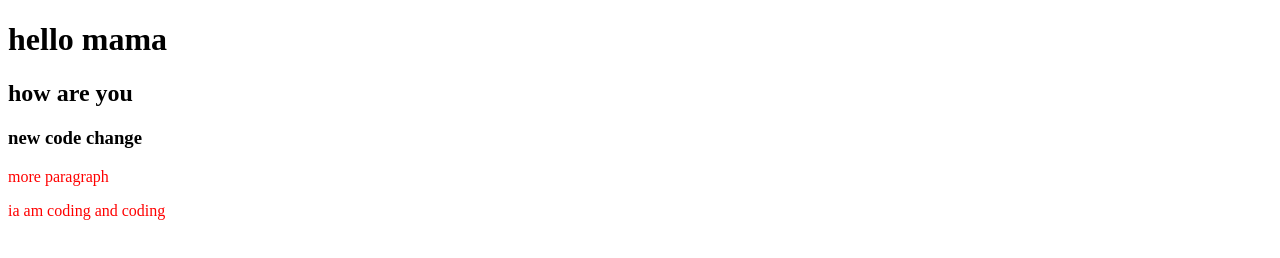
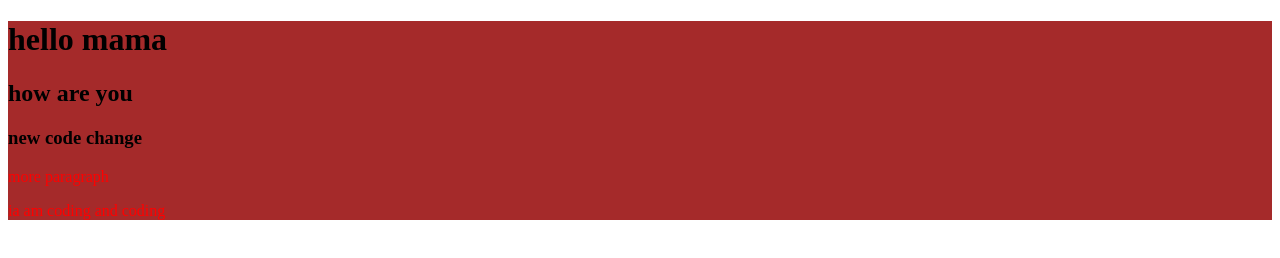
Before and after one commit to Nazim784/my-first-repo, a plain HTML site: page index.html in a window 1280 px wide. Drawn offline with Linux system fonts and the light colour scheme.

Commit message:
style change1

```diff
--- a/index.html
+++ b/index.html
@@ -8,10 +8,12 @@
     <link rel="stylesheet" href="style.css">
 </head>
 <body>
+    <div>
     <h1>hello mama</h1>
     <h2>how are you</h2>
     <h3>new code change</h3>
     <p>more paragraph</p>
     <p>ia am coding and coding</p>
+    </div>
 </body>
 </html>
--- a/style.css
+++ b/style.css
@@ -1,3 +1,7 @@
 p{
     color:red;
 }
+
+div{
+    background-color: brown;
+}
```
